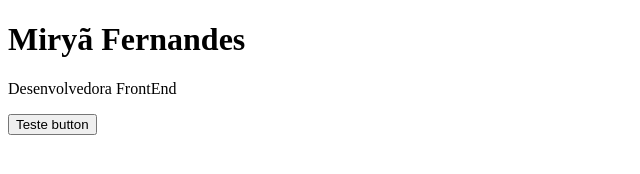
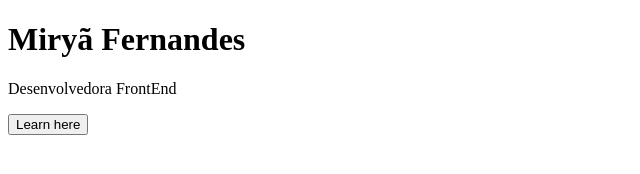
Before and after one commit to MiryaFernandes/landing_page, a plain HTML site: page index.html in a window 1280 px wide. Shown: the full height of the page, 0-640 px from the left. Drawn offline with Linux system fonts and the light colour scheme.

Commit message:
Teste css

```diff
--- a/index.html
+++ b/index.html
@@ -12,7 +12,7 @@
 
          <h1>Miryã Fernandes</h1>
          <p>Desenvolvedora FrontEnd</p>
-         <button>Teste button</button>
+         <button>Learn here</button>
 
     </main>
 
```
